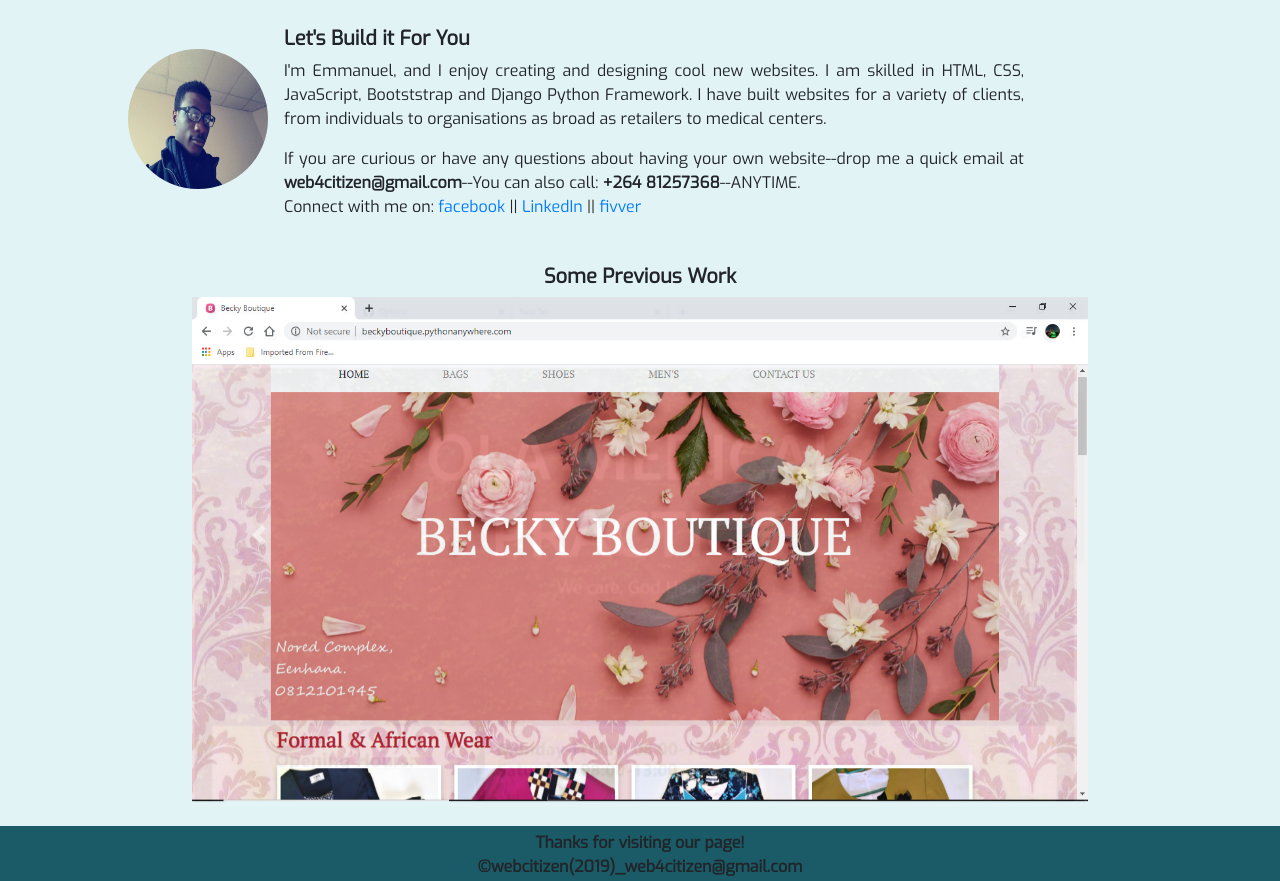
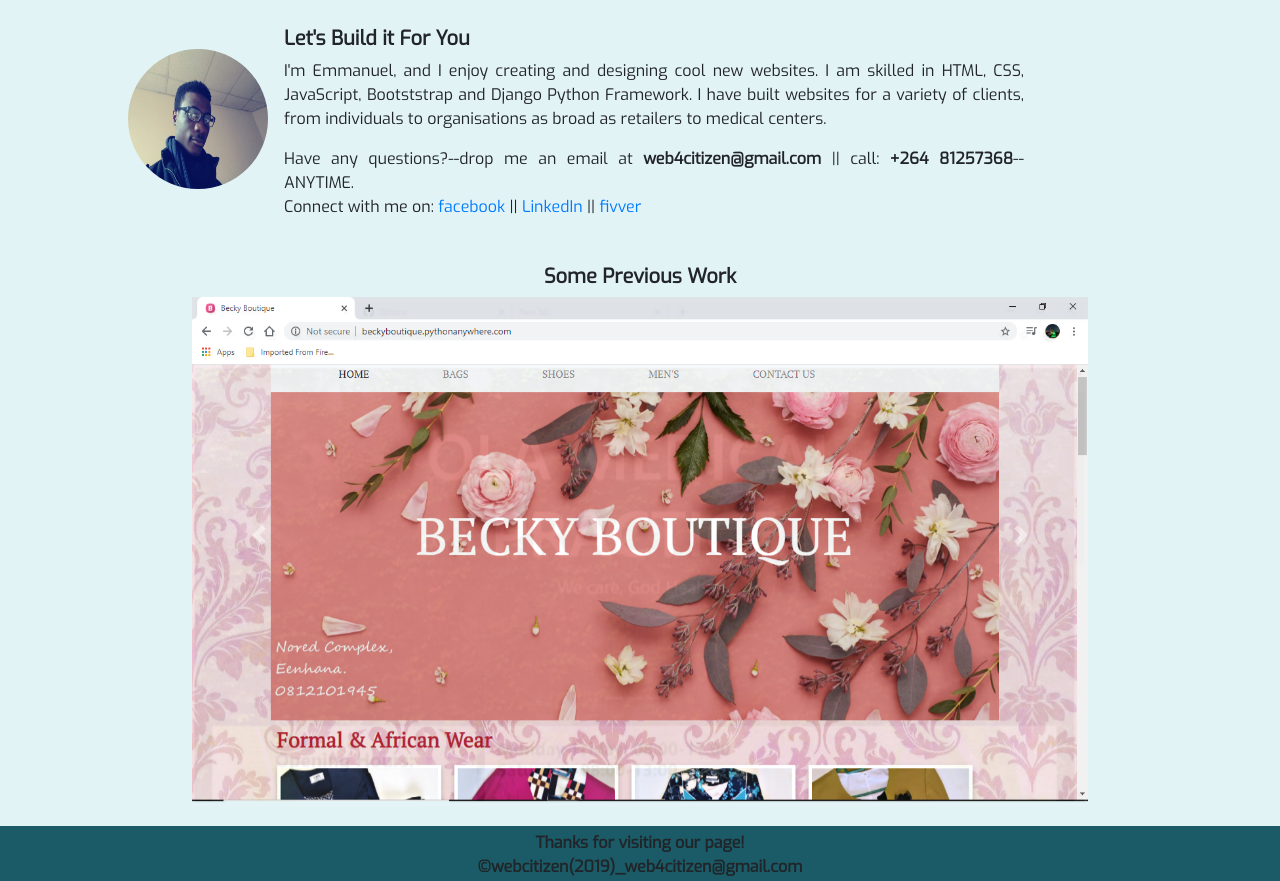
Before and after one commit to webcitizen/webcitizen, a plain HTML site: page na.html in a window 1280 px wide. Shown: the part 1167-2048 px from the top of the page. Drawn offline with nearby package versions, Linux system fonts and the light colour scheme.

Commit message:
Update na.html

```diff
--- a/na.html
+++ b/na.html
@@ -43,7 +43,7 @@
 		  <div class="media-body">
 		    <h5 class="mt-0"><br><b>Let's Build it For You</b></h5>
 		    <p>I'm Emmanuel, and I enjoy creating and designing cool new websites. I am skilled in HTML, CSS, JavaScript, Bootststrap and Django Python Framework. I have built websites for a variety of clients, from individuals to organisations as broad as retailers to medical centers.</p>
-		    <p class="mb-0">If you are curious or have any questions about having your own website--drop me a quick email at <b>web4citizen@gmail.com</b>--You can also call: <b>+264 81257368</b>--ANYTIME.</p>
+		   <p class="mb-0">Have any questions?--drop me an email at <b>web4citizen@gmail.com</b>   ||  call: <b>+264 81257368</b>--ANYTIME.</p>
 		    <p>Connect with me on: <a href="https://www.facebook.com/immanuel.ogundiran">facebook</a> || <a href="https://www.linkedin.com/in/emmanuel-ogundiran-a8330414a/">LinkedIn</a> || <a href="https://www.fiverr.com/webcitizen404?up_rollout=true">fivver</a></p>
 		  </div>
 		</div>
```
